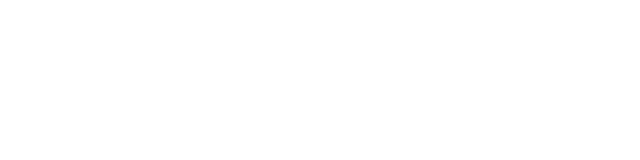
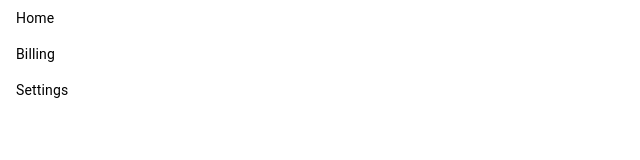
Before and after one commit to gonghaima/modern-sidebar, a React (Create React App) app: page / in a window 1280 px wide. Shown: the top 160 px of the page, without its empty margins (0-640 px from the left). Built offline with nearby package versions, Linux system fonts and the light colour scheme.

Commit message:
add material-ui package and use it with hardcoded ListItem

```diff
--- a/package.json
+++ b/package.json
@@ -3,6 +3,8 @@
   "version": "0.1.0",
   "private": true,
   "dependencies": {
+    "@material-ui/core": "^4.7.0",
+    "@material-ui/icons": "^4.5.1",
     "react": "^16.12.0",
     "react-dom": "^16.12.0",
     "react-scripts": "3.2.0"
--- a/src/App.js
+++ b/src/App.js
@@ -1,3 +1,4 @@
 import React from 'react'
-const App = () => <div />
+import Sidebar from "./Sidebar";
+const App = () => <div><Sidebar /></div>
 export default App
--- a/src/Sidebar.js
+++ b/src/Sidebar.js
@@ -1,5 +1,23 @@
+
 import React from 'react'
+import List from '@material-ui/core/List'
+import ListItem from '@material-ui/core/ListItem'
+import ListItemText from '@material-ui/core/ListItemText'
+
 function Sidebar() {
-    return null
+    return (
+        <List disablePadding dense>
+            <ListItem button>
+                <ListItemText>Home</ListItemText>
+            </ListItem>
+            <ListItem button>
+                <ListItemText>Billing</ListItemText>
+            </ListItem>
+            <ListItem button>
+                <ListItemText>Settings</ListItemText>
+            </ListItem>
+        </List>
+    )
 }
+
 export default Sidebar
```
Also changed, not shown: 1 other file (tests, documents, lock files or other folders).
